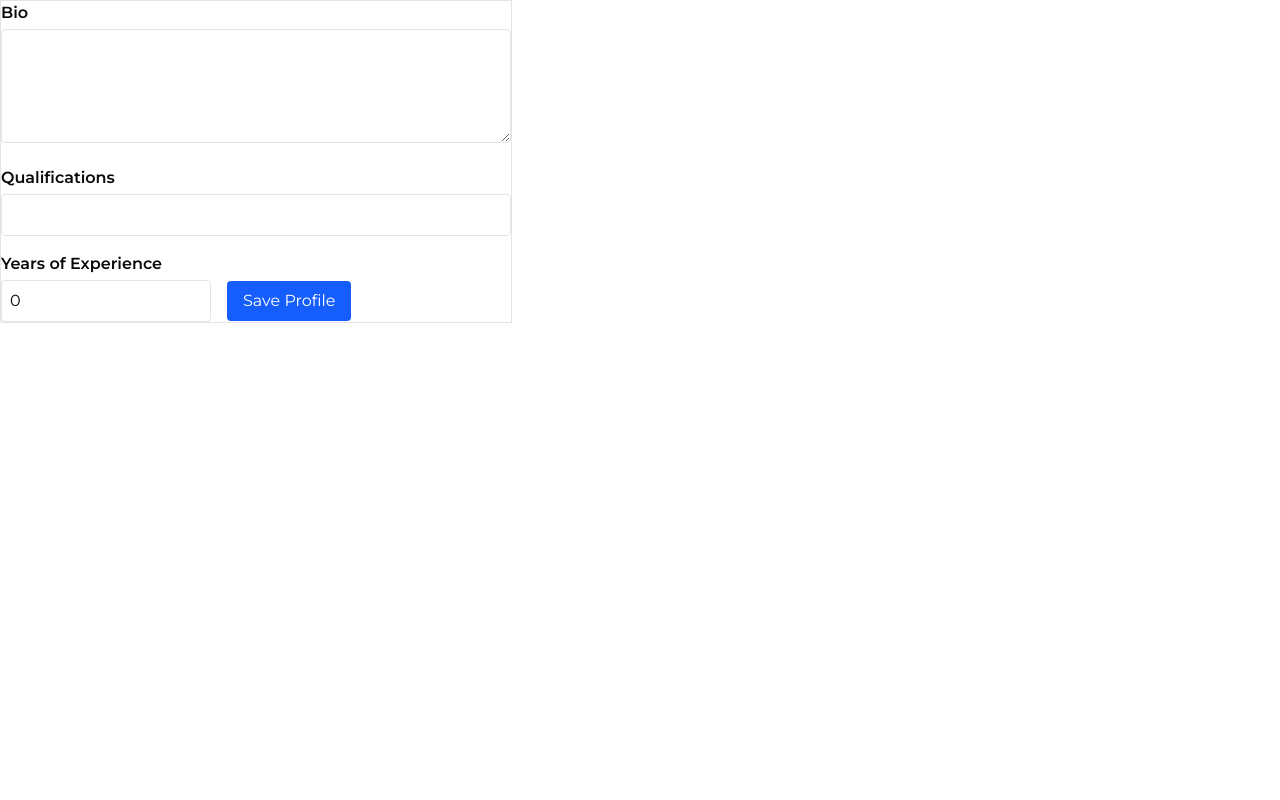
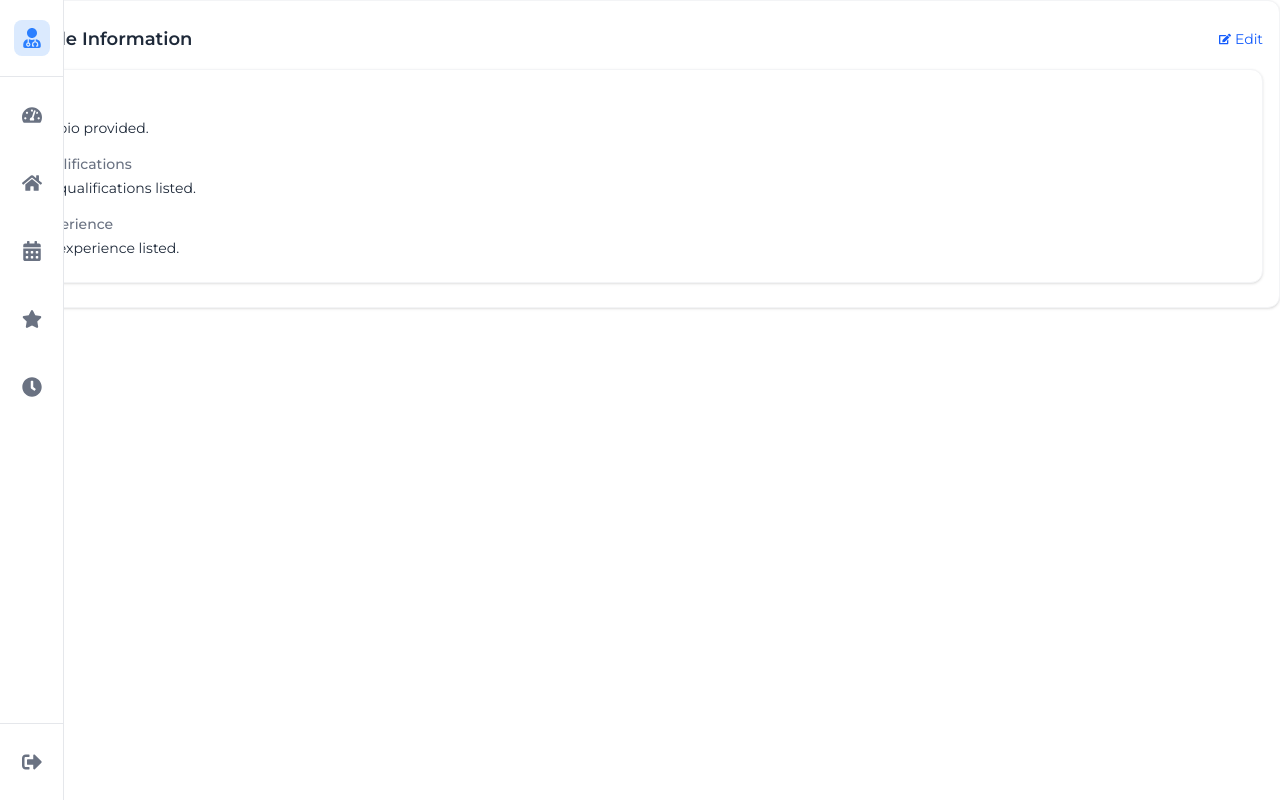
Before and after one commit to emmamayne23/mediBook, a Next.js app: page /dashboard/doctor/edit in a window 1280 px wide. Built offline with nearby package versions, Linux system fonts and the light colour scheme; no server answers.

Commit message:
final commit

```diff
--- a/app/dashboard/doctor/[id]/page.tsx
+++ b/app/dashboard/doctor/[id]/page.tsx
@@ -12,18 +12,18 @@ import { auth } from "@/auth";
 import { redirect } from "next/navigation";
 import Image from "next/image";
 import Link from "next/link";
+import DoctorProfileSection from "../edit/page";
 import {
   FaUserMd,
   FaCalendarAlt,
   FaStar,
   FaClock,
   FaUser,
-  FaEdit,
   FaCalendar,
   FaComment,
   FaArrowRight,
   FaCalendarPlus,
-  FaFileMedical
+  FaFileMedical,
 } from "react-icons/fa";
 
 type DoctorProps = {
@@ -43,7 +43,7 @@ export default async function DoctorDashboardPage({
   const doctorProfile = await db
     .select()
     .from(doctorProfiles)
-    .where(eq(doctorProfiles.id, id)) // if you're using profile ID in route
+    .where(eq(doctorProfiles.id, id))
     .then((res) => res[0]);
 
   if (!doctorProfile) {
@@ -91,24 +91,25 @@ export default async function DoctorDashboardPage({
     )
     .where(eq(appointments.doctorId, id));
 
-
   const reviewsWithRatings = await db
     .select({ rating: reviews.rating })
     .from(reviews)
     .where(eq(reviews.doctorId, id));
 
-  let averageRating = "N/A"
-  if(reviewsWithRatings.length > 0) {
-    const totalRating = reviewsWithRatings.reduce((sum, review) => sum + review.rating, 0);
+  let averageRating = "N/A";
+  if (reviewsWithRatings.length > 0) {
+    const totalRating = reviewsWithRatings.reduce(
+      (sum, review) => sum + review.rating,
+      0
+    );
     averageRating = (totalRating / reviewsWithRatings.length).toFixed(1);
   }
 
-
-  console.log(comments);
-  console.log(id);
+  // console.log(comments);
+  // console.log(id);
   return (
     <div className="min-h-screen bg-gray-50 dark:bg-gray-900 p-4 md:p-8">
-  <div className="max-w-7xl mx-auto space-y-6">
+      <div className="max-w-7xl pl-16 mx-auto space-y-6">
         {/* Header Section */}
         <header className="flex flex-col md:flex-row justify-between items-start md:items-center gap-6">
           <div className="flex items-start gap-4">
@@ -147,13 +148,11 @@ export default async function DoctorDashboardPage({
               icon={<FaCalendarAlt className="text-blue-500" />}
               value={allappointments.length}
               label="Appointments"
-          className="bg-white dark:bg-gray-800"
             />
             <StatCard
               icon={<FaStar className="text-yellow-500" />}
               value={averageRating}
               label="Avg Rating"
-          className="bg-white dark:bg-gray-800"
             />
           </div>
         </header>
@@ -163,46 +162,18 @@ export default async function DoctorDashboardPage({
           {/* Left Column - Profile Info */}
           <div className="lg:col-span-1 space-y-6">
             {/* Profile Card */}
-        <div className="bg-white dark:bg-gray-800 rounded-xl p-6 shadow-sm border border-gray-100 dark:border-gray-700">
-          <div className="flex justify-between items-center mb-4">
-            <h2 className="text-lg font-semibold text-gray-800 dark:text-white">Profile Information</h2>
-            <Link
-              href=""
-              className="text-sm flex items-center gap-1 text-blue-600 dark:text-blue-400 hover:underline"
-            >
-              <FaEdit className="text-xs" /> Edit
-            </Link>
-          </div>
-
-          <div className="space-y-4">
-            <div>
-              <h3 className="text-sm font-medium text-gray-500 dark:text-gray-400">Bio</h3>
-              <p className="mt-1 text-gray-800 dark:text-gray-200 text-sm">
-                {doctorProfile.bio || "No bio provided."}
-              </p>
-            </div>
-
-            <div>
-              <h3 className="text-sm font-medium text-gray-500 dark:text-gray-400">Qualifications</h3>
-              <p className="mt-1 text-gray-800 dark:text-gray-200 text-sm">
-                {doctorProfile.qualifications || "No qualifications listed."}
-              </p>
-            </div>
-
-            <div>
-              <h3 className="text-sm font-medium text-gray-500 dark:text-gray-400">Experience</h3>
-              <p className="mt-1 text-gray-800 dark:text-gray-200 text-sm">
-                {doctorProfile.yearsExperience
-                  ? `${doctorProfile.yearsExperience} years`
-                  : "No experience listed."}
-              </p>
-            </div>
-          </div>
-        </div>
+            <DoctorProfileSection
+              doctorId={doctorProfile.id}
+              bio={doctorProfile.bio || ""}
+              qualifications={doctorProfile.qualifications || ""}
+              yearsExperience={doctorProfile.yearsExperience || 0}
+            />
 
             {/* Quick Actions */}
             <div className="bg-white dark:bg-gray-800 rounded-xl p-6 shadow-sm border border-gray-100 dark:border-gray-700">
-          <h2 className="text-lg font-semibold text-gray-800 dark:text-white mb-4">Quick Actions</h2>
+              <h2 className="text-lg font-semibold text-gray-800 dark:text-white mb-4">
+                Quick Actions
+              </h2>
               <div className="grid grid-cols-2 gap-3">
                 <button className="flex items-center justify-center gap-2 p-3 bg-blue-50 dark:bg-blue-900/30 hover:bg-blue-100 dark:hover:bg-blue-900/50 rounded-lg text-blue-600 dark:text-blue-400 text-sm font-medium transition-colors">
                   <FaCalendarPlus /> New Slot
@@ -219,9 +190,11 @@ export default async function DoctorDashboardPage({
             {/* Appointments Card */}
             <div className="bg-white dark:bg-gray-800 rounded-xl p-6 shadow-sm border border-gray-100 dark:border-gray-700">
               <div className="flex justify-between items-center mb-4">
-            <h2 className="text-lg font-semibold text-gray-800 dark:text-white">Upcoming Appointments</h2>
+                <h2 className="text-lg font-semibold text-gray-800 dark:text-white">
+                  Upcoming Appointments
+                </h2>
                 <Link
-              href="/doctor/appointments"
+                  href="/dashboard/doctor/appointments"
                   className="text-sm flex items-center gap-1 text-blue-600 dark:text-blue-400 hover:underline"
                 >
                   View All <FaArrowRight className="text-xs" />
@@ -231,8 +204,12 @@ export default async function DoctorDashboardPage({
               {allappointments.length === 0 ? (
                 <div className="text-center py-8">
                   <FaCalendar className="mx-auto text-3xl text-gray-400 dark:text-gray-500 mb-3" />
-              <h3 className="text-lg font-medium text-gray-900 dark:text-white">No appointments</h3>
-              <p className="text-gray-500 dark:text-gray-400 mt-1">Schedule your first appointment</p>
+                  <h3 className="text-lg font-medium text-gray-900 dark:text-white">
+                    No appointments
+                  </h3>
+                  <p className="text-gray-500 dark:text-gray-400 mt-1">
+                    Schedule your first appointment
+                  </p>
                 </div>
               ) : (
                 <div className="grid grid-cols-1 md:grid-cols-2 gap-4">
@@ -252,7 +229,9 @@ export default async function DoctorDashboardPage({
                             </h3>
                           </div>
                           <p className="text-sm text-gray-500 dark:text-gray-400 mt-2">
-                        {new Date(appointment.appointmentDate).toLocaleDateString("en-US", {
+                            {new Date(
+                              appointment.appointmentDate
+                            ).toLocaleDateString("en-US", {
                               weekday: "short",
                               month: "short",
                               day: "numeric",
@@ -274,7 +253,8 @@ export default async function DoctorDashboardPage({
 
                       <div className="mt-4 flex items-center gap-2 text-sm text-gray-700 dark:text-gray-300">
                         <FaClock className="text-gray-400" />
-                    {appointment.appointmentTime?.slice(0, 5)} - {appointment.appointmentEndTime?.slice(0, 5)}
+                        {appointment.appointmentTime?.slice(0, 5)} -{" "}
+                        {appointment.appointmentEndTime?.slice(0, 5)}
                       </div>
                     </div>
                   ))}
@@ -285,9 +265,11 @@ export default async function DoctorDashboardPage({
             {/* Reviews Card */}
             <div className="bg-white dark:bg-gray-800 rounded-xl p-6 shadow-sm border border-gray-100 dark:border-gray-700">
               <div className="flex justify-between items-center mb-4">
-            <h2 className="text-lg font-semibold text-gray-800 dark:text-white">Recent Reviews</h2>
+                <h2 className="text-lg font-semibold text-gray-800 dark:text-white">
+                  Recent Reviews
+                </h2>
                 <Link
-              href="#"
+                  href="/dashboard/doctor/reviews"
                   className="text-sm flex items-center gap-1 text-blue-600 dark:text-blue-400 hover:underline"
                 >
                   View All <FaArrowRight className="text-xs" />
@@ -297,13 +279,20 @@ export default async function DoctorDashboardPage({
               {comments.length === 0 ? (
                 <div className="text-center py-8">
                   <FaComment className="mx-auto text-3xl text-gray-400 dark:text-gray-500 mb-3" />
-              <h3 className="text-lg font-medium text-gray-900 dark:text-white">No reviews yet</h3>
-              <p className="text-gray-500 dark:text-gray-400 mt-1">Patient reviews will appear here</p>
+                  <h3 className="text-lg font-medium text-gray-900 dark:text-white">
+                    No reviews yet
+                  </h3>
+                  <p className="text-gray-500 dark:text-gray-400 mt-1">
+                    Patient reviews will appear here
+                  </p>
                 </div>
               ) : (
                 <div className="space-y-5">
                   {comments.slice(0, 3).map((review) => (
-                <div key={review.reviews.id} className="pb-5 border-b border-gray-100 dark:border-gray-700 last:border-0 last:pb-0">
+                    <div
+                      key={review.reviews.id}
+                      className="pb-5 border-b border-gray-100 dark:border-gray-700 last:border-0 last:pb-0"
+                    >
                       <div className="flex items-start gap-3">
                         {review.users?.profileImage ? (
                           <Image
@@ -328,7 +317,11 @@ export default async function DoctorDashboardPage({
                               {[...Array(5)].map((_, i) => (
                                 <FaStar
                                   key={i}
-                              className={`text-sm ${i < review.reviews.rating ? "text-yellow-400" : "text-gray-300 dark:text-gray-600"}`}
+                                  className={`text-sm ${
+                                    i < review.reviews.rating
+                                      ? "text-yellow-400"
+                                      : "text-gray-300 dark:text-gray-600"
+                                  }`}
                                 />
                               ))}
                               <span className="ml-1 text-xs text-gray-500 dark:text-gray-400">
@@ -337,7 +330,9 @@ export default async function DoctorDashboardPage({
                             </div>
                           </div>
                           <p className="text-gray-500 dark:text-gray-400 text-sm mt-1">
-                        {new Date(review.reviews.createdAt).toLocaleDateString("en-US", {
+                            {new Date(
+                              review.reviews.createdAt
+                            ).toLocaleDateString("en-US", {
                               month: "short",
                               day: "numeric",
                               year: "numeric",
--- a/app/dashboard/doctor/edit/page.tsx
+++ b/app/dashboard/doctor/edit/page.tsx
@@ -1,60 +1,83 @@
-import { updateDoctorProfile } from "@/lib/actions";
+"use client";
+
+import { useState } from "react";
+import DoctorForm from "@/components/DoctorForm";
+import { FaEdit } from "react-icons/fa";
 
 interface DoctorProfileFormProps {
   doctorId: string;
-  bio?: string | null;
-  qualifications?: string | null;
-  yearsExperience?: number | null;
+  bio: string;
+  qualifications: string;
+  yearsExperience: number;
 }
 
-export default function DoctorProfileForm({
+export default function DoctorProfileSection({
   doctorId,
-  bio = "",
-  qualifications = "",
-  yearsExperience = 0,
+  bio,
+  qualifications,
+  yearsExperience,
 }: DoctorProfileFormProps) {
+  const [editing, setEditing] = useState(false);
   return (
-    <form action={updateDoctorProfile} className="space-y-4 max-w-lg border">
-      <input type="hidden" name="doctorId" value={doctorId} />
+    <div className="bg-white dark:bg-gray-800 rounded-xl p-6 px-4 shadow-sm border border-gray-100 dark:border-gray-700">
+      <div className="flex justify-between items-center mb-4">
+        <h2 className="text-lg font-semibold text-gray-800 dark:text-white">
+          Profile Information
+        </h2>
+        <button
+          onClick={() => setEditing(!editing)}
+          className="text-sm flex items-center gap-1 text-blue-600 dark:text-blue-400 hover:underline"
+        >
+          <FaEdit className="text-xs" /> {editing ? "Cancel" : "Edit"}
+        </button>
+      </div>
+      {!editing ? (
+        <div className="bg-white dark:bg-gray-800 rounded-xl p-6 px-4 shadow-sm border border-gray-100 dark:border-gray-700">
+            {/* <div className="flex justify-between items-center mb-4">
+              <h2 className="text-lg font-semibold text-gray-800 dark:text-white">
+                Profile Information
+              </h2>
+            </div> */}
 
+            <div className="space-y-4">
               <div>
-        <label className="block font-semibold mb-1">Bio</label>
-        <textarea
-          name="bio"
-          className="w-full p-2 border rounded"
-          defaultValue={bio || ""}
-          rows={4}
-        />
+                <h3 className="text-sm font-medium text-gray-500 dark:text-gray-400">
+                  Bio
+                </h3>
+                <p className="mt-1 text-gray-800 dark:text-gray-200 text-sm">
+                  {bio || "No bio provided."}
+                </p>
               </div>
 
               <div>
-        <label className="block font-semibold mb-1">Qualifications</label>
-        <input
-          type="text"
-          name="qualifications"
-          className="w-full p-2 border rounded"
-          defaultValue={qualifications || ""}
-        />
+                <h3 className="text-sm font-medium text-gray-500 dark:text-gray-400">
+                  Qualifications
+                </h3>
+                <p className="mt-1 text-gray-800 dark:text-gray-200 text-sm">
+                  {qualifications || "No qualifications listed."}
+                </p>
               </div>
 
-      <div className="flex items-center space-x-4">
               <div>
-        <label className="block font-semibold mb-1">Years of Experience</label>
-        <input
-          type="number"
-          name="yearsExperience"
-          className="w-full p-2 border rounded"
-          defaultValue={yearsExperience ?? 0}
+                <h3 className="text-sm font-medium text-gray-500 dark:text-gray-400">
+                  Experience
+                </h3>
+                <p className="mt-1 text-gray-800 dark:text-gray-200 text-sm">
+                  {yearsExperience
+                    ? `${yearsExperience} years`
+                    : "No experience listed."}
+                </p>
+              </div>
+            </div>
+          </div>
+      ) : (
+        <DoctorForm
+          doctorId={doctorId}
+          bio={bio}
+          qualifications={qualifications}
+          yearsExperience={yearsExperience}
         />
+      )}
     </div>
-
-      <button
-        type="submit"
-        className="px-4 py-2 mt-7 bg-blue-600 hover:bg-blue-700 text-white rounded"
-      >
-        Save Profile
-      </button>
-      </div>
-    </form>
   );
 }
--- /dev/null
+++ b/app/dashboard/doctor/reviews/page.tsx
@@ -0,0 +1,7 @@
+export default async function DoctorReviews() {
+    return (
+        <div>
+            <h1>Reviews</h1>
+        </div>
+    )
+}
--- /dev/null
+++ b/app/dashboard/layout.tsx
@@ -0,0 +1,10 @@
+import DoctorSidebar from "@/components/DoctorSidebar"
+
+export default function DashboardLayout({ children }:  Readonly<{children: React.ReactNode}>) {
+    return (
+        <div>
+            <DoctorSidebar />
+            {children}
+        </div>
+    )
+}
--- /dev/null
+++ b/components/DoctorForm.tsx
@@ -0,0 +1,88 @@
+import { updateDoctorProfile } from "@/lib/actions";
+
+interface DoctorProfileFormProps {
+  doctorId: string;
+  bio: string;
+  qualifications: string;
+  yearsExperience: number;
+}
+
+export default function DoctorForm({
+  doctorId,
+  bio,
+  qualifications,
+  yearsExperience,
+}: DoctorProfileFormProps) {
+  return (
+    <form
+      action={updateDoctorProfile}
+      className="space-y-6 max-w-2xl p-6 border text-sm border-gray-200 dark:border-gray-700 rounded-xl bg-white dark:bg-gray-800 shadow-sm"
+    >
+      <input type="hidden" name="doctorId" value={doctorId} />
+
+      {/* Bio Section */}
+      <div>
+        <label className="block text-sm font-medium text-gray-700 dark:text-gray-300 mb-2">
+          Bio
+          <span className="text-gray-500 dark:text-gray-400 text-xs ml-1">
+            (Max 500 characters)
+          </span>
+        </label>
+        <textarea
+          name="bio"
+          className="w-full px-4 py-3 border border-gray-300 dark:border-gray-600 rounded-lg focus:ring-2 focus:ring-blue-500 focus:border-blue-500 dark:focus:ring-blue-500 dark:bg-gray-700 dark:text-white transition-all"
+          defaultValue={bio}
+          rows={5}
+          maxLength={500}
+        />
+        <div className="text-xs text-gray-500 dark:text-gray-400 mt-1">
+          {bio?.length || 0}/500 characters
+        </div>
+      </div>
+
+      {/* Qualifications Section */}
+      <div>
+        <label className="block text-sm font-medium text-gray-700 dark:text-gray-300 mb-2">
+          Qualifications
+        </label>
+        <input
+          type="text"
+          name="qualifications"
+          className="w-full px-4 py-3 border border-gray-300 dark:border-gray-600 rounded-lg focus:ring-2 focus:ring-blue-500 focus:border-blue-500 dark:focus:ring-blue-500 dark:bg-gray-700 dark:text-white transition-all"
+          defaultValue={qualifications}
+          placeholder="MD, PhD, etc."
+        />
+      </div>
+
+      {/* Experience & Submit Section */}
+      <div className="flex flex-col gap-6 items-end">
+        <div className="flex-1 w-full">
+          <label className="block text-sm font-medium text-gray-700 dark:text-gray-300 mb-2">
+            Years of Experience
+          </label>
+          <div className="relative">
+            <input
+              type="number"
+              name="yearsExperience"
+              className="w-full px-4 py-3 border border-gray-300 dark:border-gray-600 rounded-lg focus:ring-2 focus:ring-blue-500 focus:border-blue-500 dark:focus:ring-blue-500 dark:bg-gray-700 dark:text-white transition-all appearance-none"
+              defaultValue={yearsExperience}
+              min="0"
+              max="50"
+            />
+            <span className="absolute right-14 top-3 text-gray-500 dark:text-gray-400">
+              yrs
+            </span>
+          </div>
+        </div>
+
+        <button
+          type="submit"
+          className="px-6 py-3 bg-blue-600 hover:bg-blue-700 dark:bg-blue-700 dark:hover:bg-blue-800 text-white font-medium rounded-lg shadow-sm transition-all focus:outline-none focus:ring-2 focus:ring-blue-500 focus:ring-offset-2 dark:focus:ring-offset-gray-800 w-full sm:w-auto"
+        >
+          Update Profile
+          <span className="ml-2">→</span>
+        </button>
+      </div>
+    </form>
+  );
+}
--- /dev/null
+++ b/components/DoctorSidebar.tsx
@@ -0,0 +1,77 @@
+import Link from 'next/link';
+import {
+  FaUserMd,
+  FaTachometerAlt,
+  FaHome,
+  FaCalendarAlt,
+  FaStar,
+  FaClock,
+//   FaEdit,
+  FaSignOutAlt
+} from 'react-icons/fa';
+
+export default function DoctorSidebar() {
+  return (
+    <div className="fixed left-0 top-0 h-full w-16 bg-white dark:bg-gray-800 border-r border-gray-200 dark:border-gray-700 flex flex-col z-50">
+      {/* Logo/App Icon */}
+      <div className="flex justify-center py-5 border-b border-gray-200 dark:border-gray-700">
+        <div className="p-2 bg-blue-100 dark:bg-blue-900/30 rounded-lg">
+          <FaUserMd className="text-blue-500 dark:text-blue-400 text-xl" />
+        </div>
+      </div>
+
+      {/* Navigation Icons */}
+      <nav className="flex-1 flex flex-col items-center py-4 space-y-6">
+        <SidebarIcon
+          icon={<FaTachometerAlt className="text-xl" />}
+          tooltip="Dashboard"
+          href={""}
+        />
+        <SidebarIcon
+          icon={<FaHome className="text-xl" />}
+          tooltip="Home"
+          href={"/"}
+        />
+        <SidebarIcon
+          icon={<FaCalendarAlt className="text-xl" />}
+          tooltip="Appointments"
+          href={"/dashboard/doctor/appointments"}
+        />
+        <SidebarIcon
+          icon={<FaStar className="text-xl" />}
+          tooltip="Reviews"
+          href={"/dashboard/doctor/reviews"}
+        />
+        <SidebarIcon
+          icon={<FaClock className="text-xl" />}
+          tooltip="Slots"
+          href={"#slots"}
+        />
+      </nav>
+
+      {/* Logout Button */}
+      <div className="py-4 border-t border-gray-200 dark:border-gray-700 flex justify-center">
+        <SidebarIcon
+          icon={<FaSignOutAlt className="text-xl" />}
+          tooltip="Logout"
+          href="#logout"
+        />
+      </div>
+    </div>
+  );
+}
+
+// Reusable sidebar icon component
+function SidebarIcon({ icon, tooltip, href }: { icon: React.ReactNode, tooltip: string, href: string }) {
+  return (
+    <Link
+      href={href}
+      className="p-3 rounded-lg text-gray-500 dark:text-gray-400 hover:bg-gray-100 dark:hover:bg-gray-700 transition-all relative group"
+    >
+      {icon}
+      <span className="absolute left-full ml-4 px-2 py-1 bg-gray-800 dark:bg-gray-700 text-white text-xs rounded hidden group-hover:block transition whitespace-nowrap">
+        {tooltip}
+      </span>
+    </Link>
+  );
+}
```
Also changed, not shown: app/dashboard/doctor/appointments/page.tsx (+100 -54 lines), lib/actions.ts (+10 -1 lines). Lines whose indentation alone changed are shown as unchanged.
